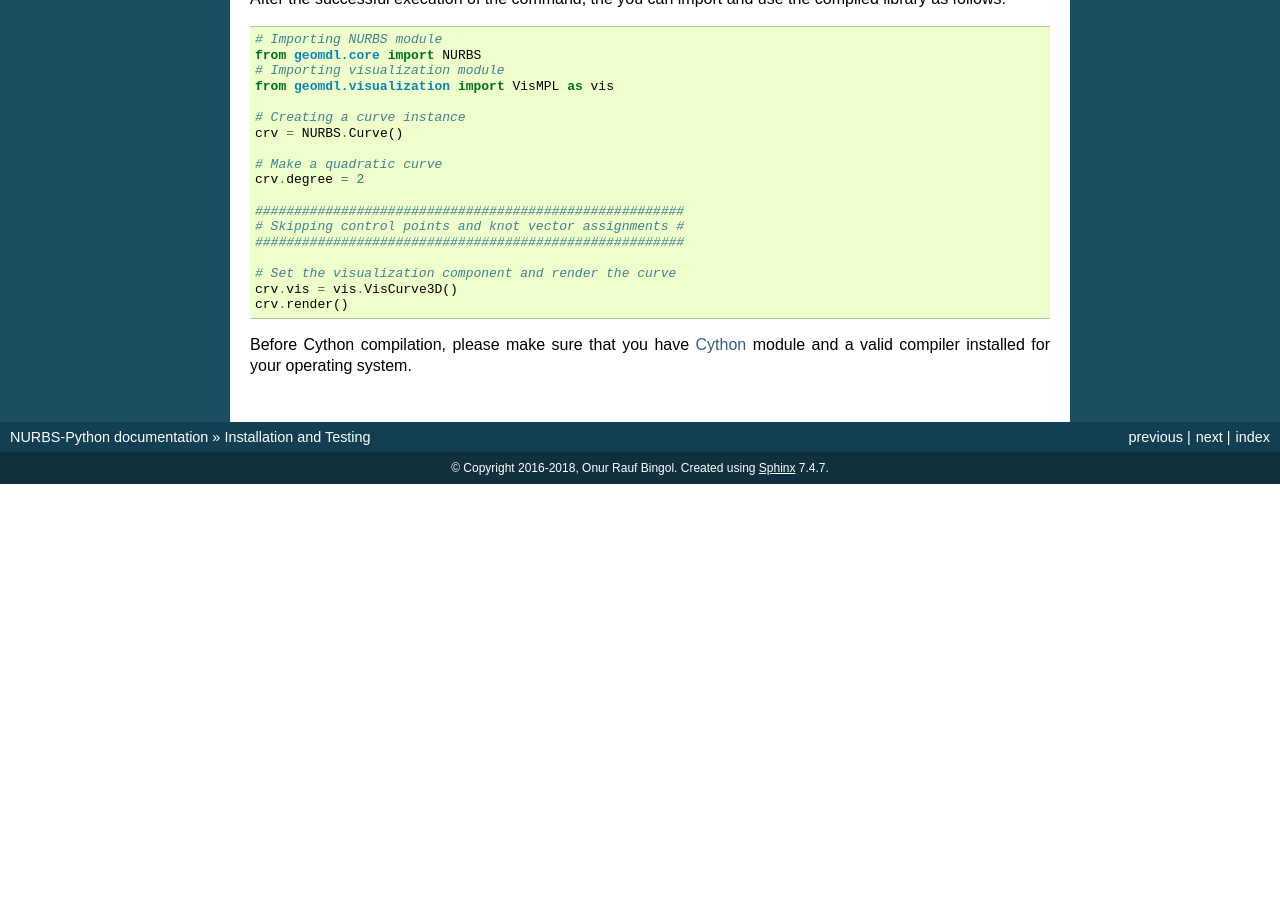
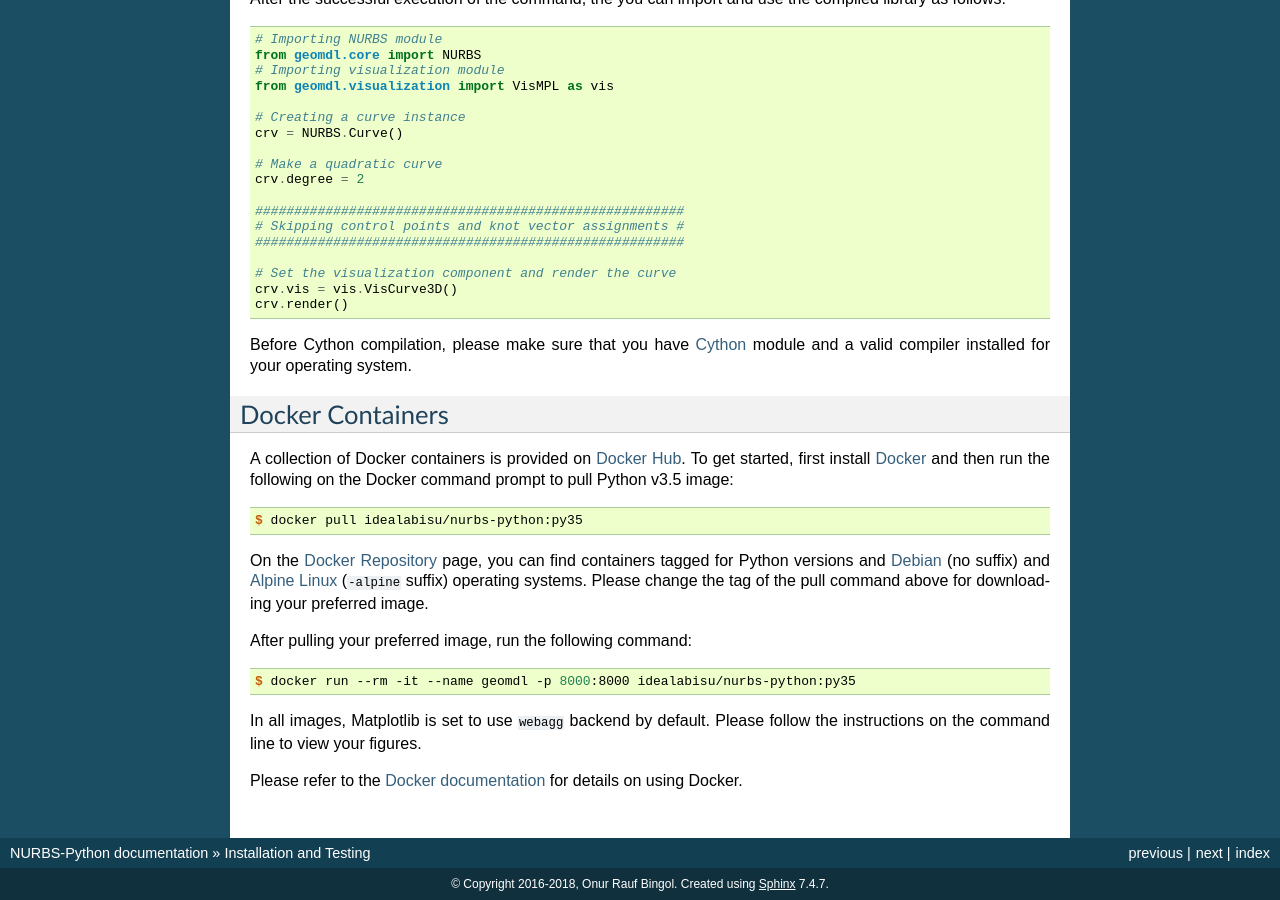
Before and after one commit to orbingol/NURBS-Python, a Sphinx documentation site: the page built from docs/install.rst, in a window 1280 px wide and 900 px high, scrolled down 2351 px. Built offline with Sphinx 7.4.7, drawn with Linux system fonts in a browser that asks for light colours; formulas are drawn with MathJax 3; before the commit the page ends 2835 px from its top, so only the background shows below that.

Commit message:
Add info on using Docker images

```diff
--- a/docs/install.rst
+++ b/docs/install.rst
@@ -164,3 +164,30 @@ After the successful execution of the command, the you can import and use the co
 
 Before Cython compilation, please make sure that you have `Cython <https://cython.org/>`_ module and a valid compiler
 installed for your operating system.
+
+Docker Containers
+=================
+
+A collection of Docker containers is provided on `Docker Hub <https://hub.docker.com/r/idealabisu/nurbs-python/>`_.
+To get started, first install `Docker <https://www.docker.com/>`_ and then run the following on the Docker command
+prompt to pull Python v3.5 image:
+
+.. code-block:: console
+
+    $ docker pull idealabisu/nurbs-python:py35
+
+On the `Docker Repository <https://hub.docker.com/r/idealabisu/nurbs-python/>`_ page, you can find containers tagged for
+Python versions and `Debian <https://www.debian.org/>`_ (no suffix) and `Alpine Linux <https://alpinelinux.org/>`_
+(``-alpine`` suffix) operating systems. Please change the tag of the pull command above for downloading your preferred
+image.
+
+After pulling your preferred image, run the following command:
+
+.. code-block:: console
+
+    $ docker run --rm -it --name geomdl -p 8000:8000 idealabisu/nurbs-python:py35
+
+In all images, Matplotlib is set to use ``webagg`` backend by default. Please follow the instructions on the command
+line to view your figures.
+
+Please refer to the `Docker documentation <https://docs.docker.com/>`_ for details on using Docker.
```
